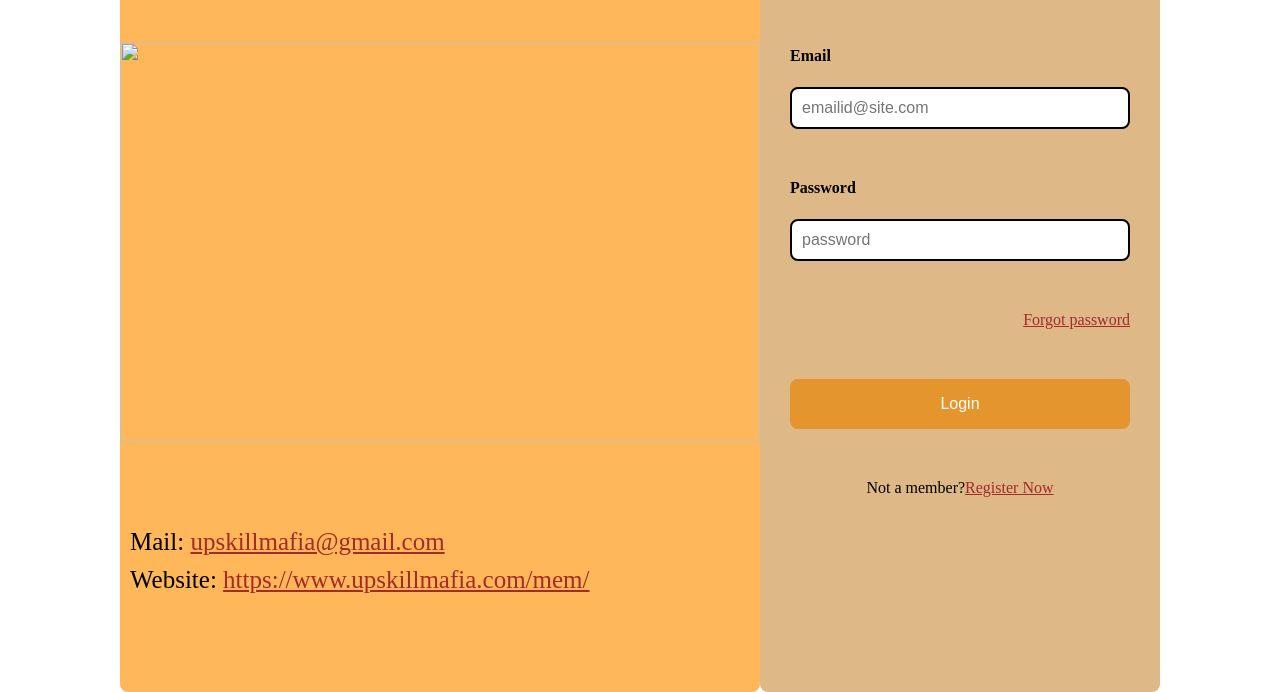
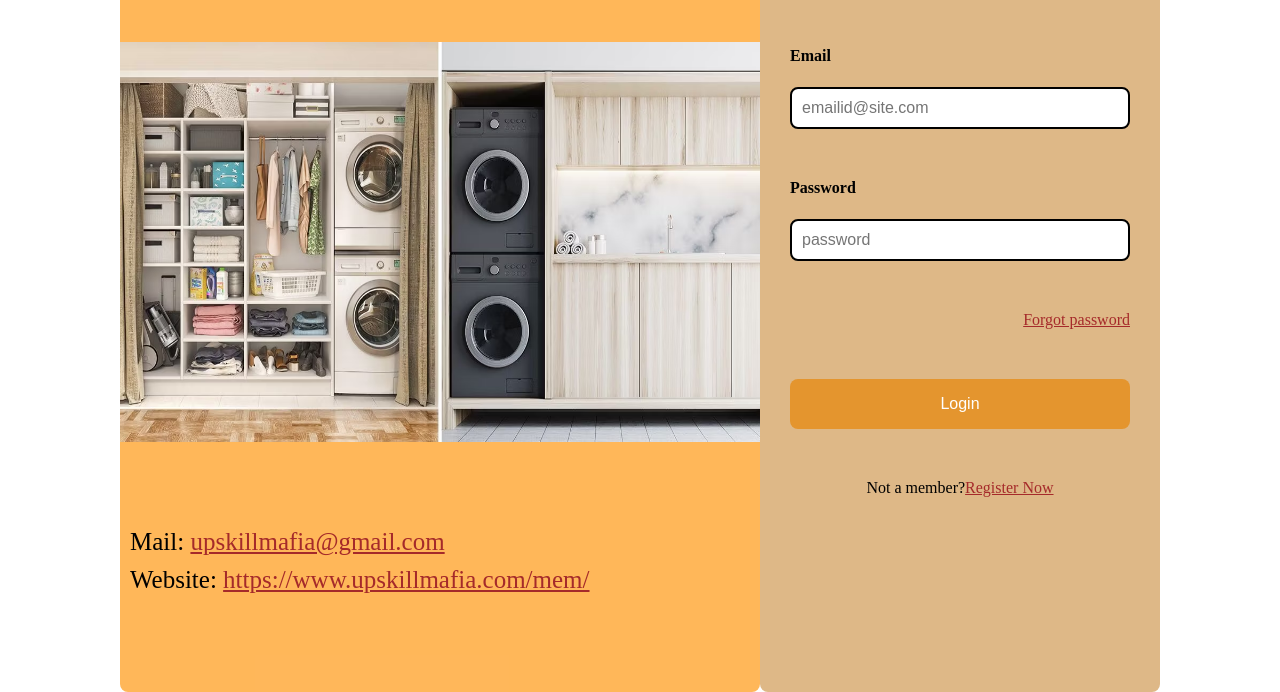
Before and after one commit to Vanshikagup2206/Signup-page-for-laundry-services, a plain HTML site: page index.html in a window 1280 px wide. Shown: the part 108-800 px from the top of the page. Drawn offline with Linux system fonts and the light colour scheme.

Commit message:
index.html

```diff
--- a/index.html
+++ b/index.html
@@ -9,7 +9,7 @@
 <body>
     <div class="container">
         <div class="left-container">
-            <img src="images/laundry.avif">
+            <img src="laundry.avif">
             <br>
             <br>
             <br>
```
